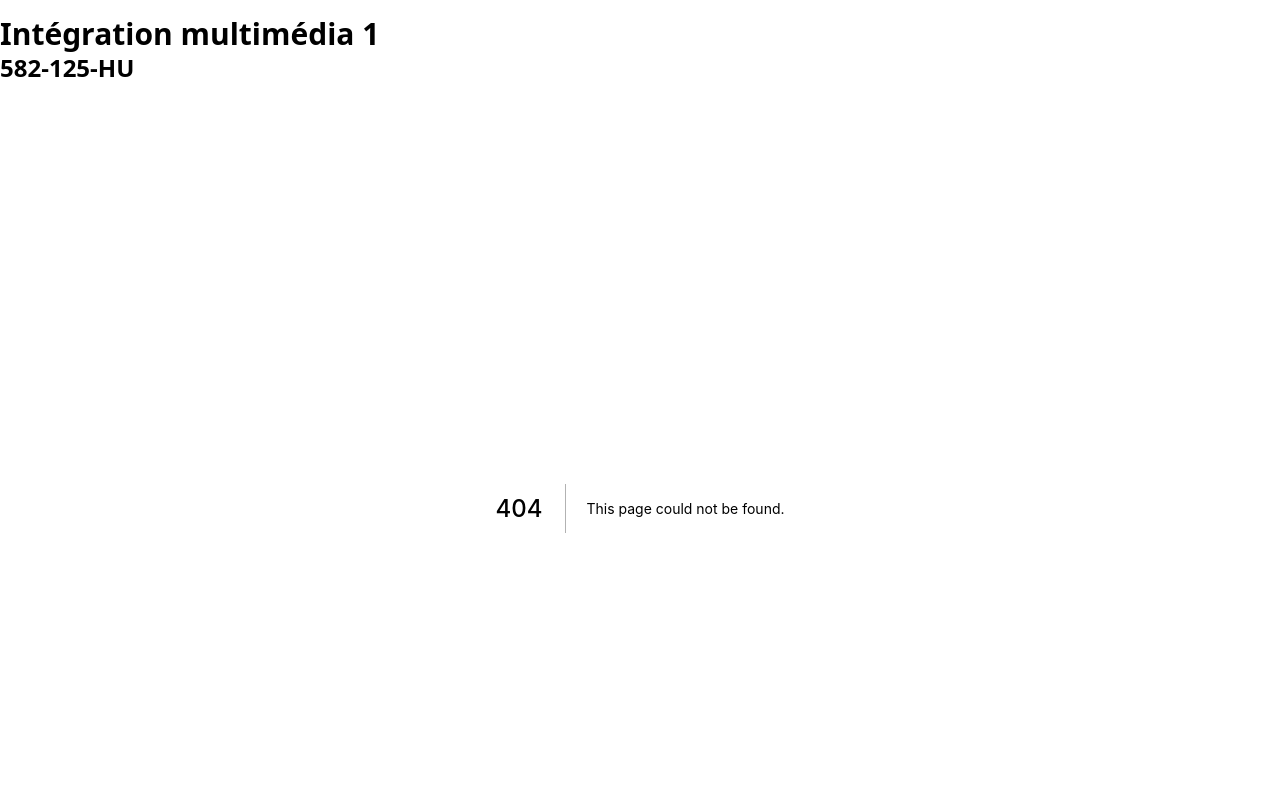
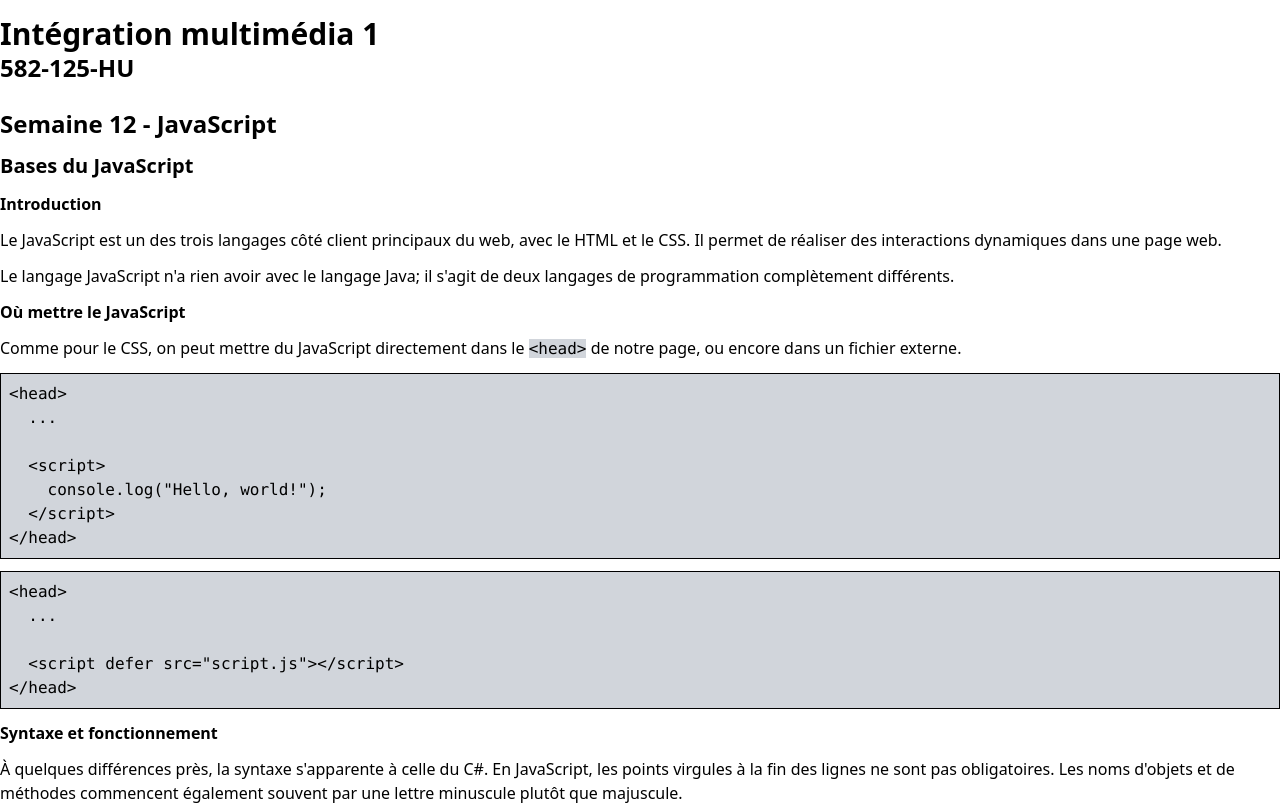
Before and after one commit to alexturpin/582-125-HU, a Next.js app: page /cours/12-javascript in a window 1280 px wide. Before the commit this address had no page. Shown: the top 805 px of the page. Built offline with nearby package versions, Linux system fonts and the light colour scheme.

Commit message:
Fix week numbers

```diff
--- a/src/pages/cours/10-hebergement-referencement.mdx
+++ b/src/pages/cours/11-hebergement-referencement.mdx
@@ -1,4 +1,4 @@
-## Semaine 10 - Hébèrgement et référencement
+## Semaine 11 - Hébèrgement et référencement
 
 ### Hébergement
 
--- a/src/pages/cours/11-javascript.mdx
+++ b/src/pages/cours/12-javascript.mdx
@@ -1,4 +1,4 @@
-## Semaine 11 - JavaScript
+## Semaine 12 - JavaScript
 
 ### Bases du JavaScript
 
--- a/src/pages/index.tsx
+++ b/src/pages/index.tsx
@@ -186,16 +186,16 @@ const Home = () => {
             </Link>
           </li>
           <li>
-            <Link href="/cours/10-hebergement-referencement">
+            <Link href="/cours/11-hebergement-referencement">
               <a target="_blank" rel="noreferrer">
-                Semaine 10 - Hébèrgement et référencement
+                Semaine 11 - Hébèrgement et référencement
               </a>
             </Link>
           </li>
           <li>
-            <Link href="/cours/11-javascript">
+            <Link href="/cours/12-javascript">
               <a target="_blank" rel="noreferrer">
-                Semaine 11 - JavaScript
+                Semaine 12 - JavaScript
               </a>
             </Link>
           </li>
```
